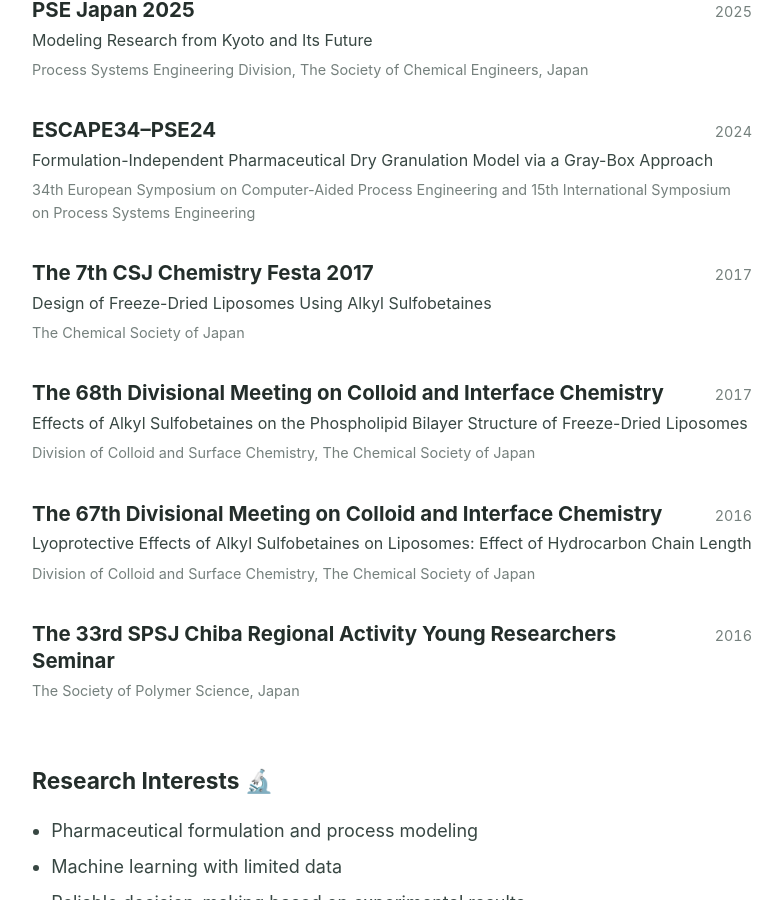
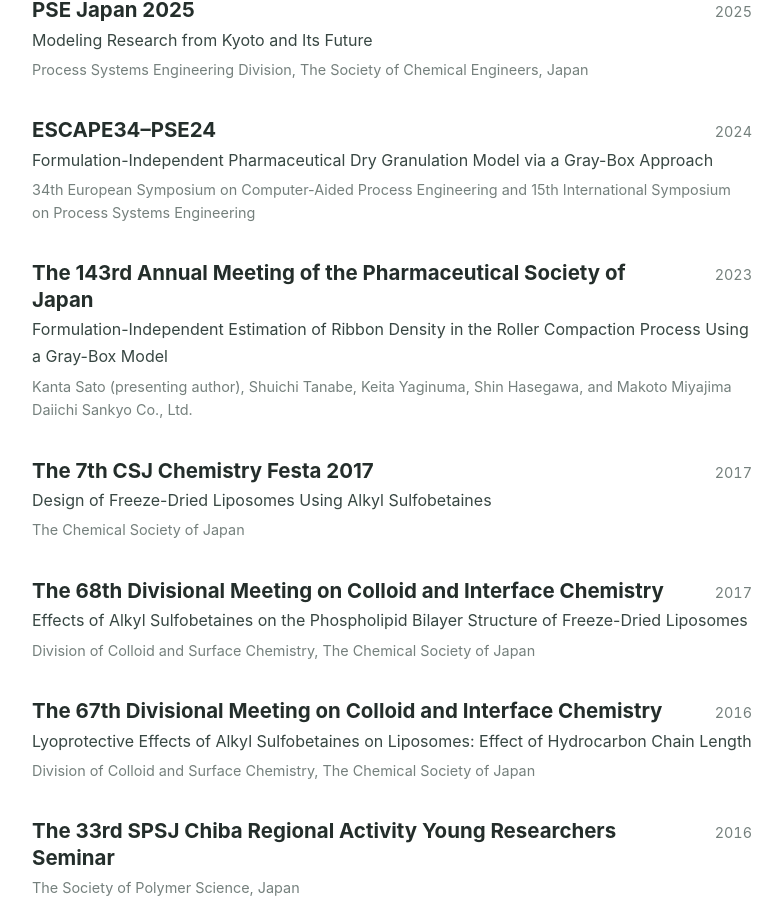
Before and after one commit to kanta-s/kanta-s.github.io, a Jekyll site: the page built from resume/index.html, in a window 1280 px wide and 900 px high, scrolled down 1666 px. Shown: the whole window, without its empty margins (248-1030 px from the left). Built offline with Jekyll 4.4.1, drawn with Linux system fonts in a browser that asks for light colours.

Commit message:
Add PSJ 143rd annual meeting presentation

```diff
--- a/resume/index.html
+++ b/resume/index.html
@@ -112,6 +112,15 @@
       </article>
       <article class="resume-entry">
         <header class="resume-entry-header">
+          <h3>The 143rd Annual Meeting of the Pharmaceutical Society of Japan</h3>
+          <p class="resume-date">2023</p>
+        </header>
+        <p class="resume-position">Formulation-Independent Estimation of Ribbon Density in the Roller Compaction Process Using a Gray-Box Model</p>
+        <p class="resume-detail">Kanta Sato (presenting author), Shuichi Tanabe, Keita Yaginuma, Shin Hasegawa, and Makoto Miyajima</p>
+        <p class="resume-detail">Daiichi Sankyo Co., Ltd.</p>
+      </article>
+      <article class="resume-entry">
+        <header class="resume-entry-header">
           <h3>The 7th CSJ Chemistry Festa 2017</h3>
           <p class="resume-date">2017</p>
         </header>
```
